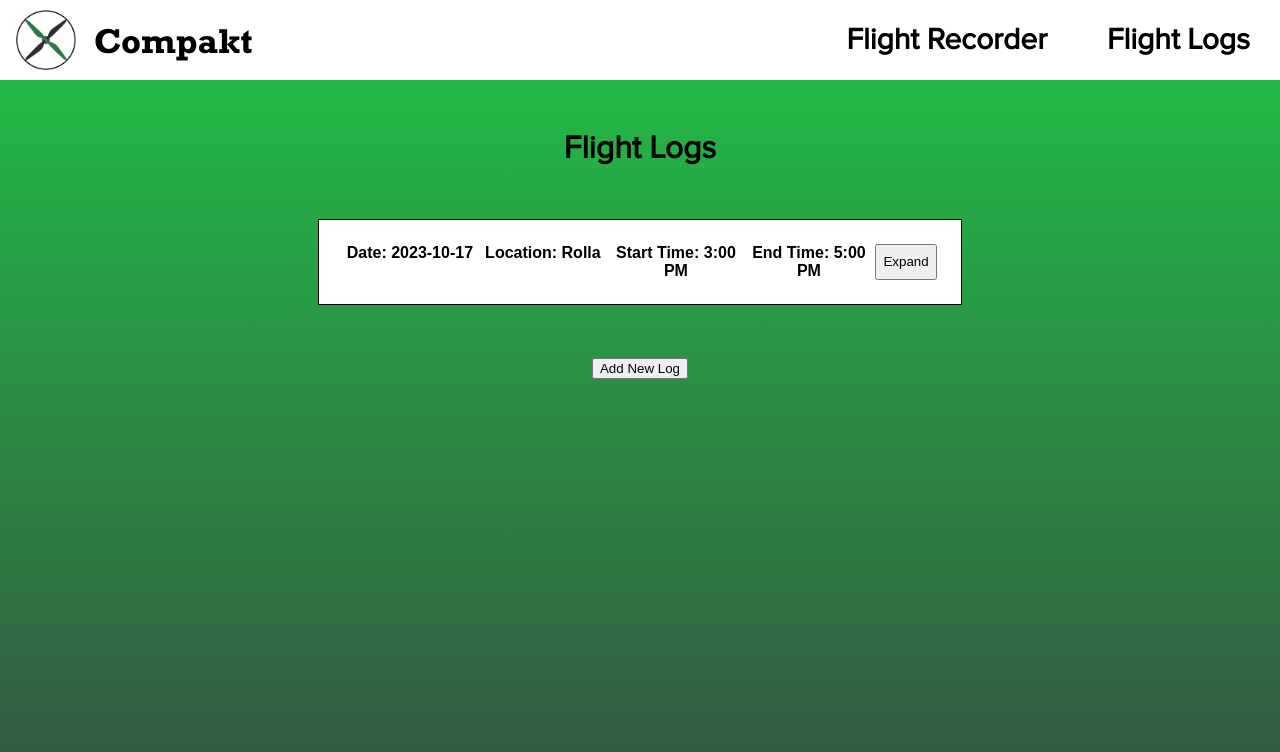
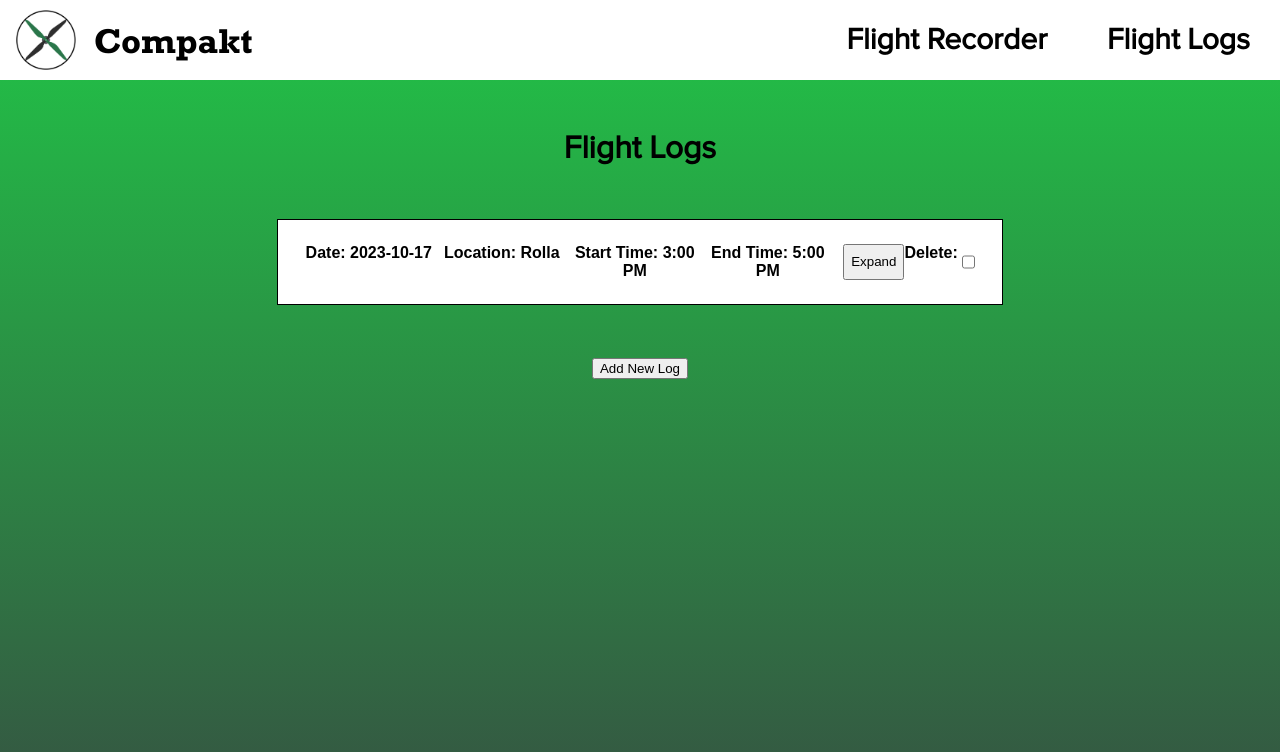
Before and after one commit to MissouriMRR/compakt, a SvelteKit app: page /logs in a window 1280 px wide. Shown: the top 752 px of the page. Built offline with nearby package versions, Linux system fonts and the light colour scheme.

Commit message:
Spaced out expand button and started Delete Button for Logs

```diff
--- a/src/routes/+page.svelte
+++ b/src/routes/+page.svelte
@@ -32,8 +32,8 @@
 	to assist with drone testing days by providing data logging and retrieval <br>
 	capabilities for flight data, among other useful features.</h1>
 <h1 style="font-size: 35px; margin-top:5ch">How is it used?</h1>
-<h1 style="font-size: 20px; margin-top:-1ch">There are two main pages you will need to navigate between, The Flight Recorder and the Flight Logs <br>
+<h1 style="font-size: 20px; margin-top:-1ch">There are two main pages you will need to navigate between, the Flight Recorder and the Flight Logs. <br>
 	The Flight Recorder does exactly what the name suggests, that is where you will go to enter information and record your flight.<br>
 	Once a flight has been recorded, that information will be stored within the app, where it can be viewed in the Flight Logs. <br>
-	From there, you can view, manage, and export any previously recorded flight logs <br>
+	From there, you can view, manage, and export any previously recorded flight logs. <br>
 </div>
--- a/src/routes/logs/+page.svelte
+++ b/src/routes/logs/+page.svelte
@@ -40,7 +40,8 @@
     flightLogs[index].expanded = !flightLogs[index].expanded;
   }
 
-  let Select = false;
+  let ExportSelect = false;
+  let DeleteSelect = false;
 </script>
 
 <div id="flightform">
@@ -53,14 +54,17 @@
           <span>Location: {log.location}</span>
           <span>Start Time: {log.startTime}</span>
           <span>End Time: {log.stopTime}</span>
+          <div id="button">
           <button on:click={() => toggleExpansion(i)} class="expand-button">
             {log.expanded ? 'Collapse' : 'Expand'}
           </button>
+          Delete: <input type="checkbox" bind:checked={DeleteSelect}/>
+          </div>
         </div>
         {#if log.expanded}
           <div class="log-info">
             <span><br>Temperature: {log.tempF}°F<br><br>Temperature: {log.tempC}°C<br><br>Wind Speed: {log.windSpeed}<br><br>Wind Direction: {log.windDirection}<br><br>Remote ID: </span>
-            <span><br>Wind Degree: {log.windDegree}°<br><br>Gust Speed: {log.gustSpeed}<br><br>Humidity: {log.Humidity}<br><br>Pilot ID: <br><br>Select for Export: <input type="checkbox" bind:checked={Select} /></span>
+            <span><br>Wind Degree: {log.windDegree}°<br><br>Gust Speed: {log.gustSpeed}<br><br>Humidity: {log.Humidity}<br><br>Pilot ID: <br><br>Select for Export: <input type="checkbox" bind:checked={ExportSelect}/></span>
             </div>
         {/if}
       </div>
@@ -75,6 +79,9 @@
     align-items: center;
     display: flex;
     flex-direction: column;
+  }
+  #button {
+    margin-left: 1ch;
   }
   .flight-log {
     border: 1px solid #000000;
```
